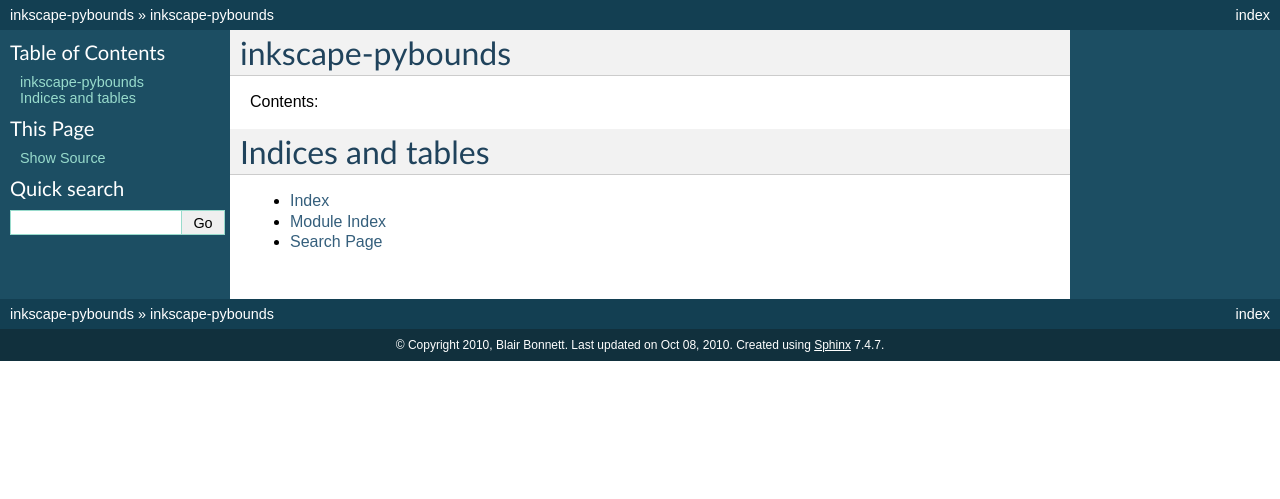
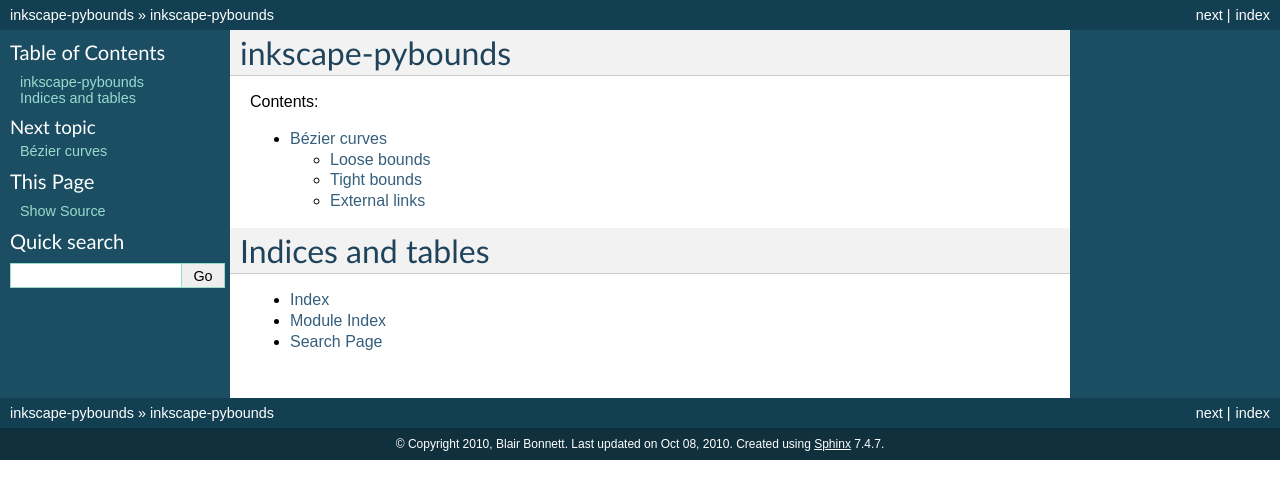
Before and after one commit to bcbnz/inkscape-pybounds, a Sphinx documentation site: the page built from docs/index.rst, in a window 1280 px wide. Shown: the top 499 px of the page. Built offline with Sphinx 7.4.7, drawn with Linux system fonts in a browser that asks for light colours; formulas are drawn with MathJax 3; part of the change alters nothing that is shown.

Commit message:
Document how to get the bounding box of Bezier curves.

```diff
--- /dev/null
+++ b/docs/bezier.rst
@@ -0,0 +1,145 @@
+Bézier curves
+=============
+
+The Bézier curve is a parametric curve commonly used in graphics applications
+as they are smooth and scalable. They were first developed in 1959 by Paul de
+Casteljau, and were widely publicised by Pierre Bézier. The Bézier curve of
+degree :math:`n` is defined as
+
+.. math::
+
+   B_n(t) = \sum_{i=0}^n b_{i,n}(t)P_i \qquad t \in [0,1]
+
+where the polynomials
+
+.. math::
+
+   b_{i,n}(t) = \frac{n!(1-t)^{n-1}t^i}{i!(n-i)!} \qquad i=0,1,\ldots,n
+
+are known as the Bernstein basis polynomials, and the points
+:math:`P_0,P_1,\ldots,P_n` are the control points. The curve begins at :math:`P_0`
+and ends at :math:`P_n`.
+
+The derivative of a Bézier curve is given by
+
+.. math::
+
+   B_n'(t) = \sum_{i=0}^{n-1} b_{i,n-1}(t)Q_i
+
+where :math:`Q_i = n(P_{i+1} - P_i)`, i.e., the derivative is itself a Bézier
+curve of degree :math:`n-1`.
+
+SVG (and thus Inkscape) uses both quadratic (:math:`n=2`) and cubic (:math:`n=3`)
+Bézier curves. Hence we need to be able to calculate the bounding box of a Bézier
+curve.
+
+Loose bounds
+------------
+
+The convex hull of the control points :math:`P_0,P_1,\ldots,P_n` contains the
+entire curve. Hence, a bounding box which encompasses all the control points is
+guaranteed to encompass the curve. However, unless all the control points are
+colinear (i.e., the curve actually describes a straight line), this will not be
+a tight bounding box.
+
+Tight bounds
+------------
+
+The curve is guaranteed to pass through the start and end points (:math:`P_0`
+and :math:`P_n`) so the initial bounding box is one that encompasses these two
+points. We then need to extend it so it includes the maxima and minima of the
+curve. To find the locations of these extrema, we set the derivative of the
+curve to zero and solve for :math:`t`. The extrema themselves can then be found
+by evaluating the curve at these locations.
+
+If we have an existing bounding box (e.g, if this curve is not the first path
+segment we are getting a box for), we can check if all the control points
+already fit inside this box. If so, there is no need to continue as the
+existing box already encompasses the entire curve.
+
+Quadratic Bézier curve
+++++++++++++++++++++++
+
+A quadratic Bézier curve requires three control points, and is defined by the
+formula
+
+.. math::
+
+   B_2(t) = (1 - t)^2P_0 + 2(1 - t)tP_1 + t^2P_2
+
+Its derivative is
+
+.. math::
+
+   B_2'(t) = 2(1 - t)Q_0 + 2tQ_1
+
+Setting this to zero and solving for :math:`t` gives
+
+.. math::
+
+   t = \frac{Q_0}{Q_0 - Q_1}
+
+As we need to find the extrema in both the x and y dimensions, we need to split
+this into two:
+
+.. math::
+
+   t_x &= \frac{Q_{0,x}}{Q_{0,x} - Q_{1,x}} \\
+   t_y &= \frac{Q_{0,y}}{Q_{0,y} - Q_{1,y}}
+
+If :math:`0 < t_x < 1` then this is the location of an extrema in the x
+dimension, and hence we extend the bounding box to encompass the x value of
+:math:`B_2(t_x)`. Similarly, if :math:`0 < t_y < 1` we have an extrema in the
+y direction, and hence extend the bounding box to encompass the y value of
+:math:`B_2(t_y)`. We now have a tight bounding box for the curve.
+
+Cubic Bézier curve
+++++++++++++++++++
+
+A cubic Bézier curve require four control points, and is defined by the
+function
+
+.. math::
+
+   B_3(t) = (1 - t)^3P_0 + 3(1 - t)^2tP_1 + 3(1 - t)t^2P_2 + t^3P_3
+
+Its derivative is the quadratic Bézier curve
+
+.. math::
+
+   B_3'(t) = 3(1 - t)^2Q_0 + 6(1 - t)tQ_1 + 3t^2Q_2
+
+Setting this to zero and expanding and collecting terms gives the quadratic
+equation
+
+.. math::
+
+   \left(3Q_0 - 6Q_1 + 3Q_2\right)t^2 + \left(-6Q_0 + 6Q_1\right)t + 3Q_0 = 0
+
+Applying the quadratic formula gives
+
+.. math::
+
+   t = \frac{-b \pm \sqrt{b^2 - 4ac}}{2a}
+
+where
+
+.. math::
+
+   a &= 3Q_0 - 6Q_1 + 3Q_2 \\
+   b &= -6Q_0 + 6Q_1 \\
+   c &= 3Q_0
+
+As with the quadratic Bézier curve, we need to split this into the x and y
+components to find the extrema in both dimensions. Either one or two possible
+solutions will be found by the quadratic formula in each dimension. To be
+valid, a solution must be real and meet the criteria :math:`0 < t < 1`. If this
+is the case, :math:`B_3(t)` is evaluated at this point and the bounding box is
+extended appropriately. Once this has been completed for all solutions in both
+dimensions, we have a tight bounding box for the curve.
+
+External links
+--------------
+
+* `Bézier curve <http://en.wikipedia.org/wiki/B%C3%A9zier_curve>`_ at Wikipedia
+* `Derivatives of a Bézier curve <http://www.cs.mtu.edu/~shene/COURSES/cs3621/NOTES/spline/Bezier/bezier-der.html>`_
--- a/docs/index.rst
+++ b/docs/index.rst
@@ -6,6 +6,8 @@ Contents:
 .. toctree::
    :maxdepth: 2
 
+   bezier
+
 Indices and tables
 ==================
 
```
